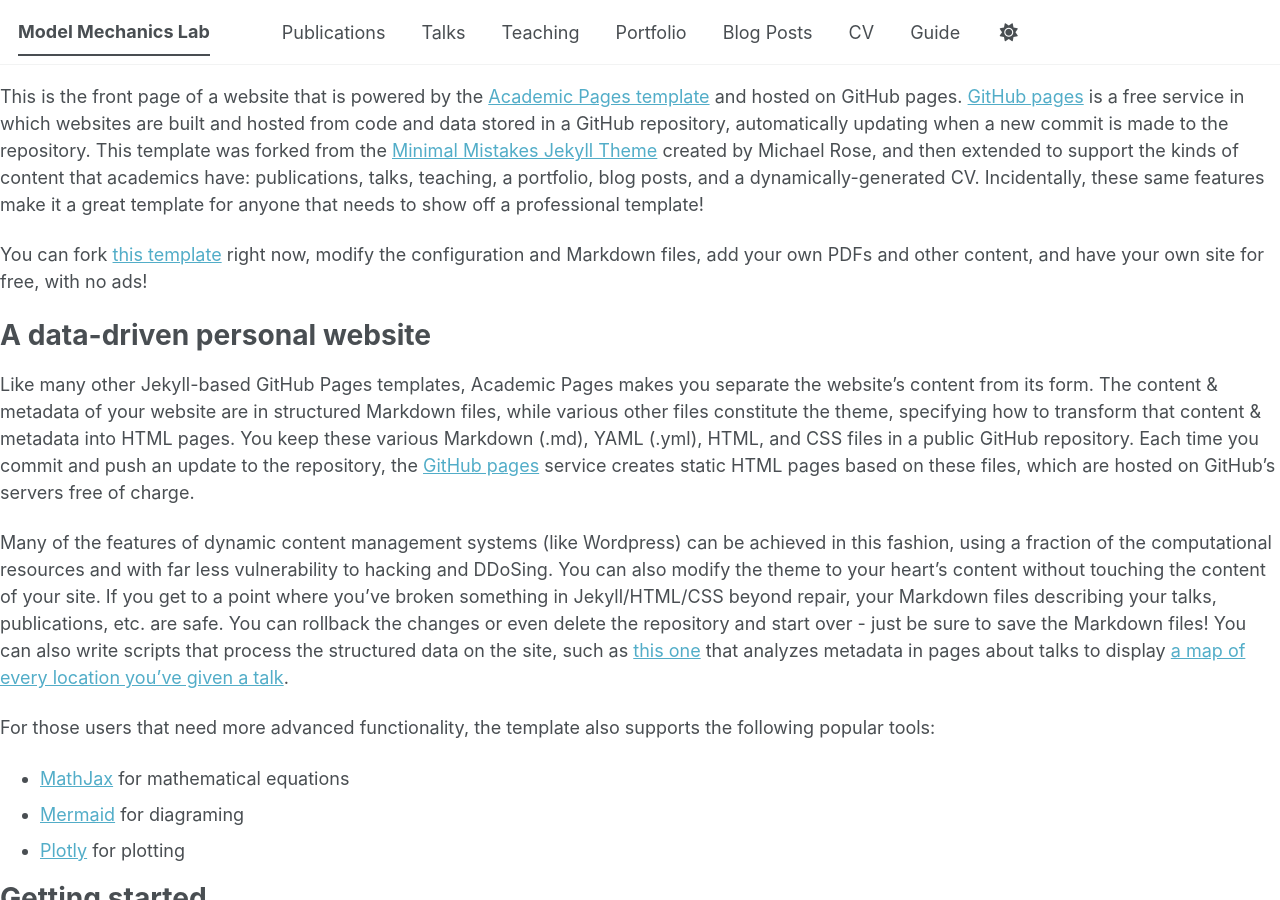
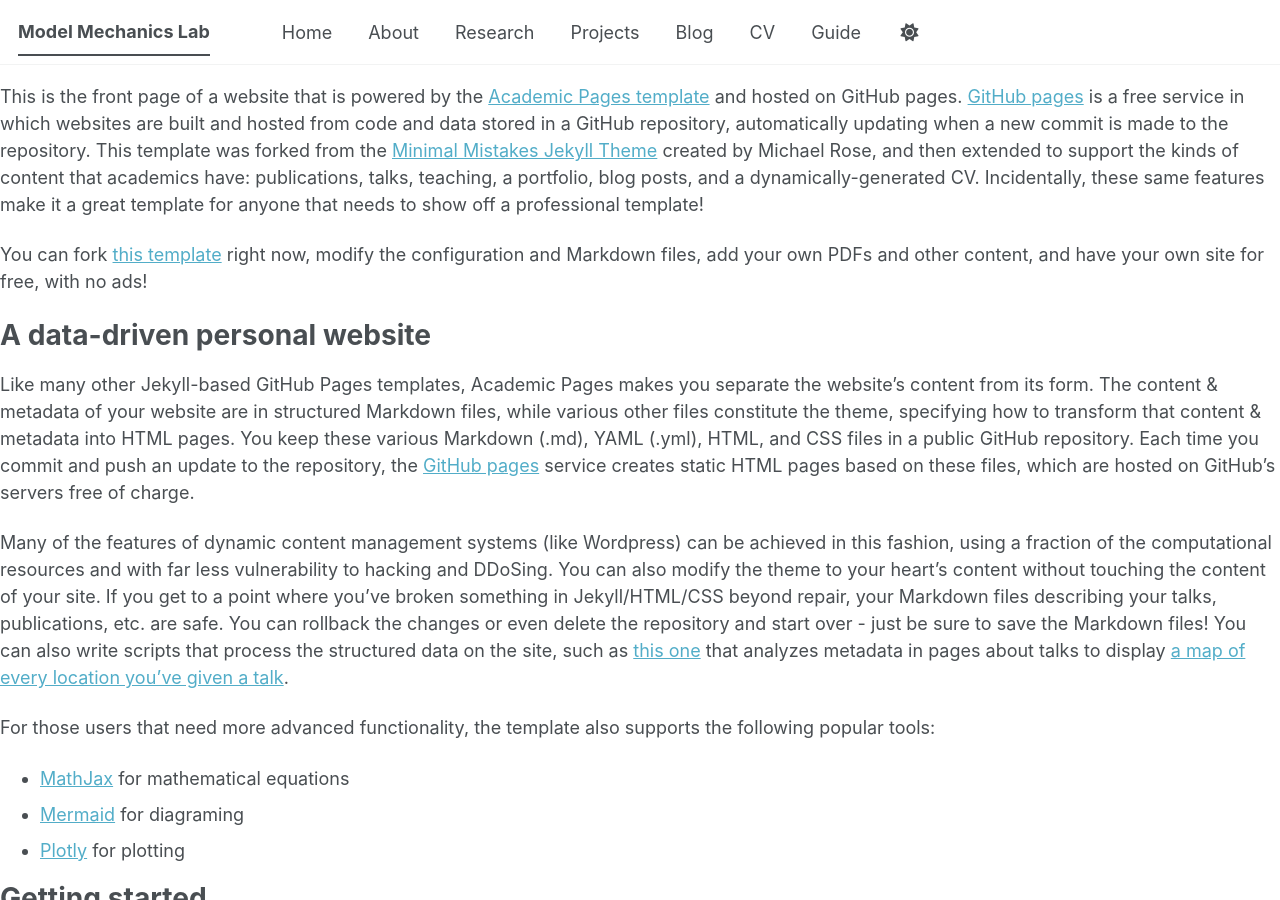
Before and after one commit to rubykumari1/rubykumari1.github.io, a Jekyll site: the page built from _pages/about.md, in a window 1280 px wide and 900 px high. Built offline with Jekyll 4.4.1, drawn with Linux system fonts in a browser that asks for light colours; a script bundle is joined from its source files by our own code; our own code applies the rules of GitHub Pages for plain Markdown files; library files that are not in the unit come from our copies.

Commit message:
Update navigation.yml

```diff
--- a/_data/navigation.yml
+++ b/_data/navigation.yml
@@ -7,24 +7,26 @@
 # NOTE that only one of the CV options should be selected, the first is for the
 #      Markdown formatted page while the second is generated using JSON.
 
+
 main:
-  - title: "Publications"
-    url: /publications/
+  - title: "Home"
+    url: /
 
-  - title: "Talks"
-    url: /talks/
+  - title: "About"
+    url: /about/
 
-  - title: "Teaching"
-    url: /teaching/
+  - title: "Research"
+    url: /research/
 
-  - title: "Portfolio"
-    url: /portfolio/
+  - title: "Projects"
+    url: /projects/
 
-  - title: "Blog Posts"
-    url: /year-archive/
+  - title: "Blog"
+    url: /blog/
 
   - title: "CV"
     url: /cv/
+
 
   # - title: "CV"
   #   url: /cv-json/
```
